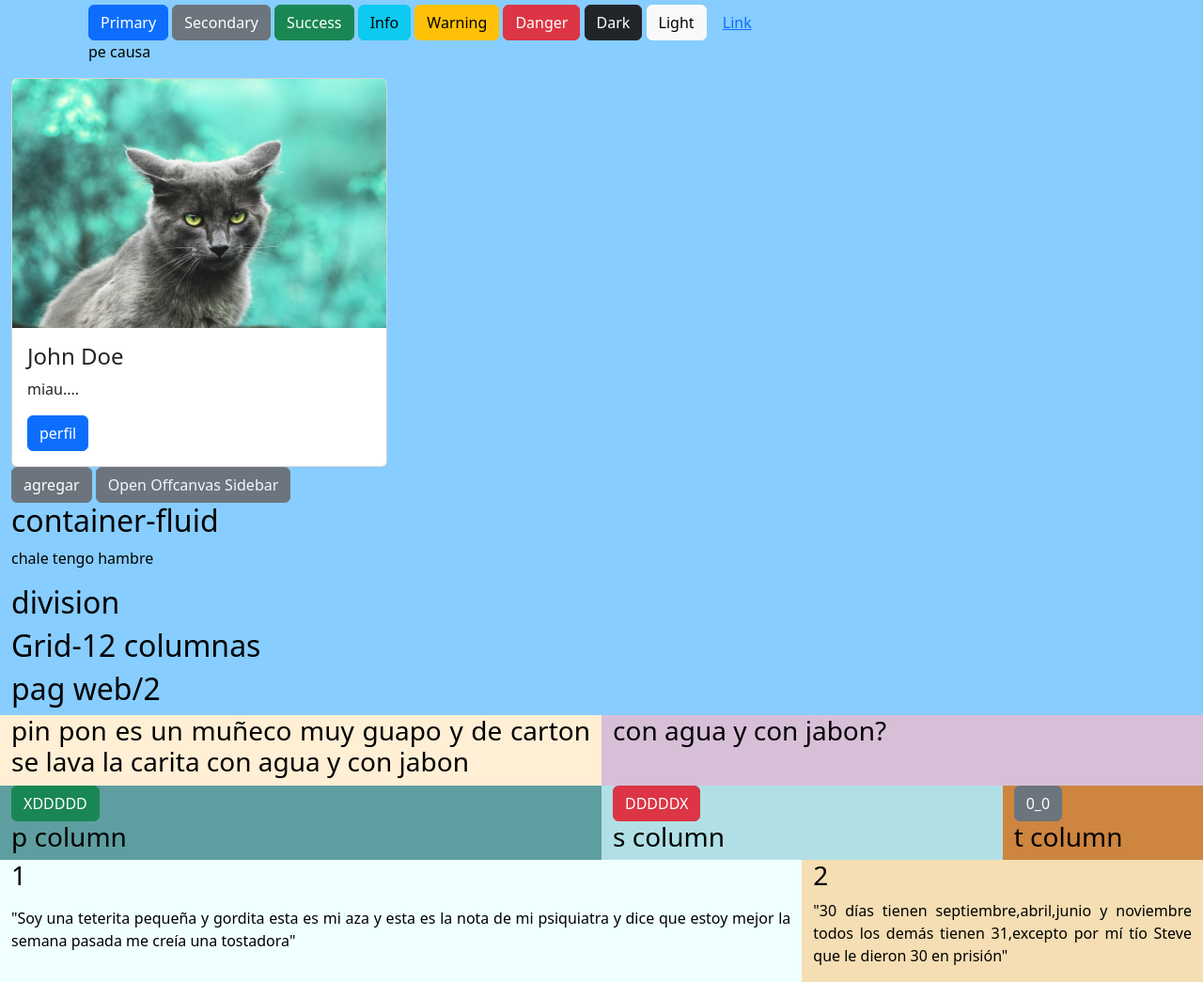
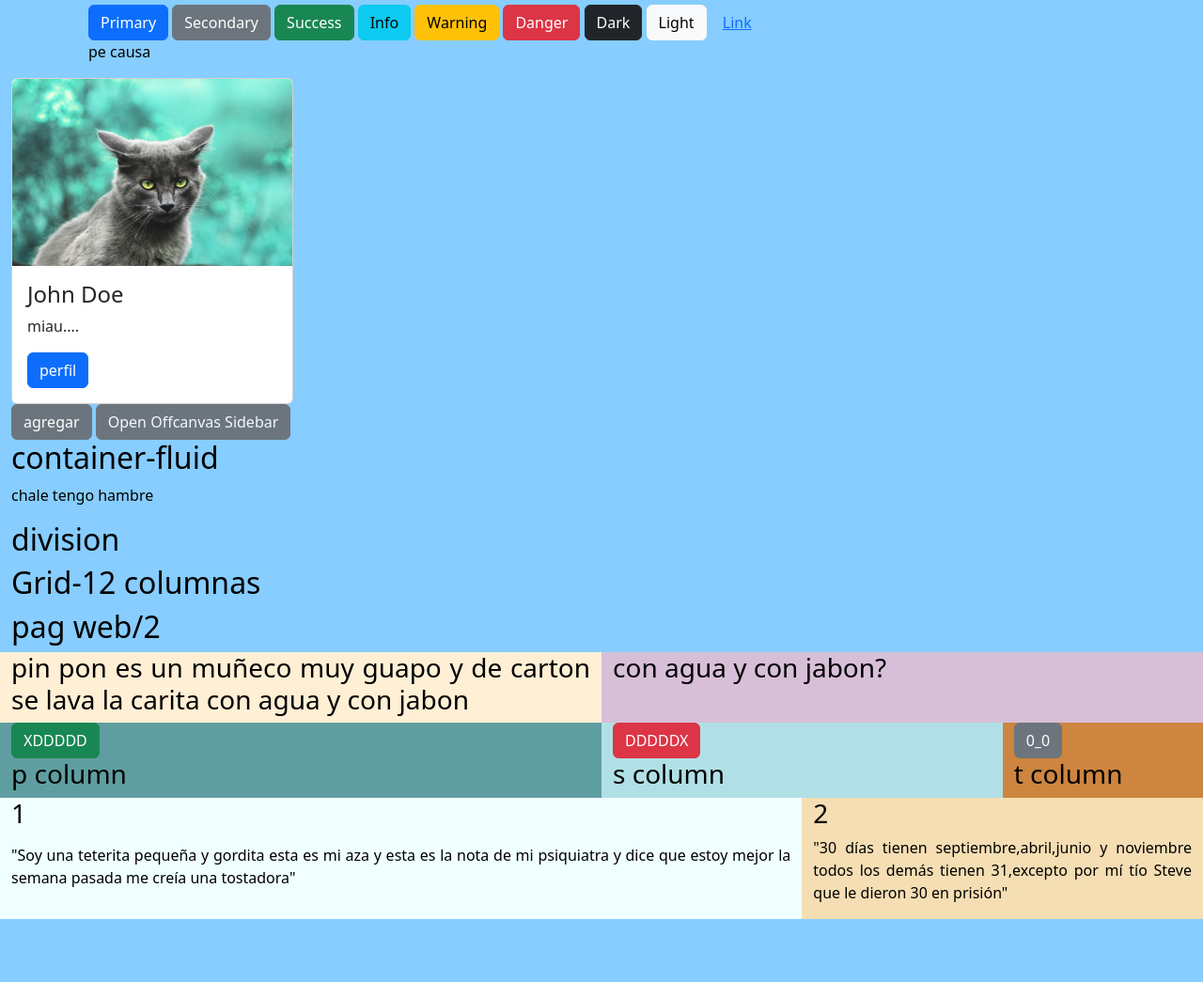
Before and after one commit to ktorres-c/pruebaBoostrap, a plain HTML site: page index.html in a window 1280 px wide. Shown: the part 889-1934 px from the top of the page at 94% size. After the commit the page ends 1867 px from the top, so only its background shows below. Drawn offline with nearby package versions, Linux system fonts and the light colour scheme.

Commit message:
picture card agregado

```diff
--- a/index.html
+++ b/index.html
@@ -168,7 +168,7 @@
     </div></div>
       <div class="container-fluid">
           <!-- cards -->
-  <div class="card" style="width:400px">
+  <div class="card" style="width:300px">
     <img class="card-img-top" src="imajen/cat-7210553_1920.jpg" alt="Card image">
     <div class="card-body">
       <h4 class="card-title">John Doe</h4>
```
